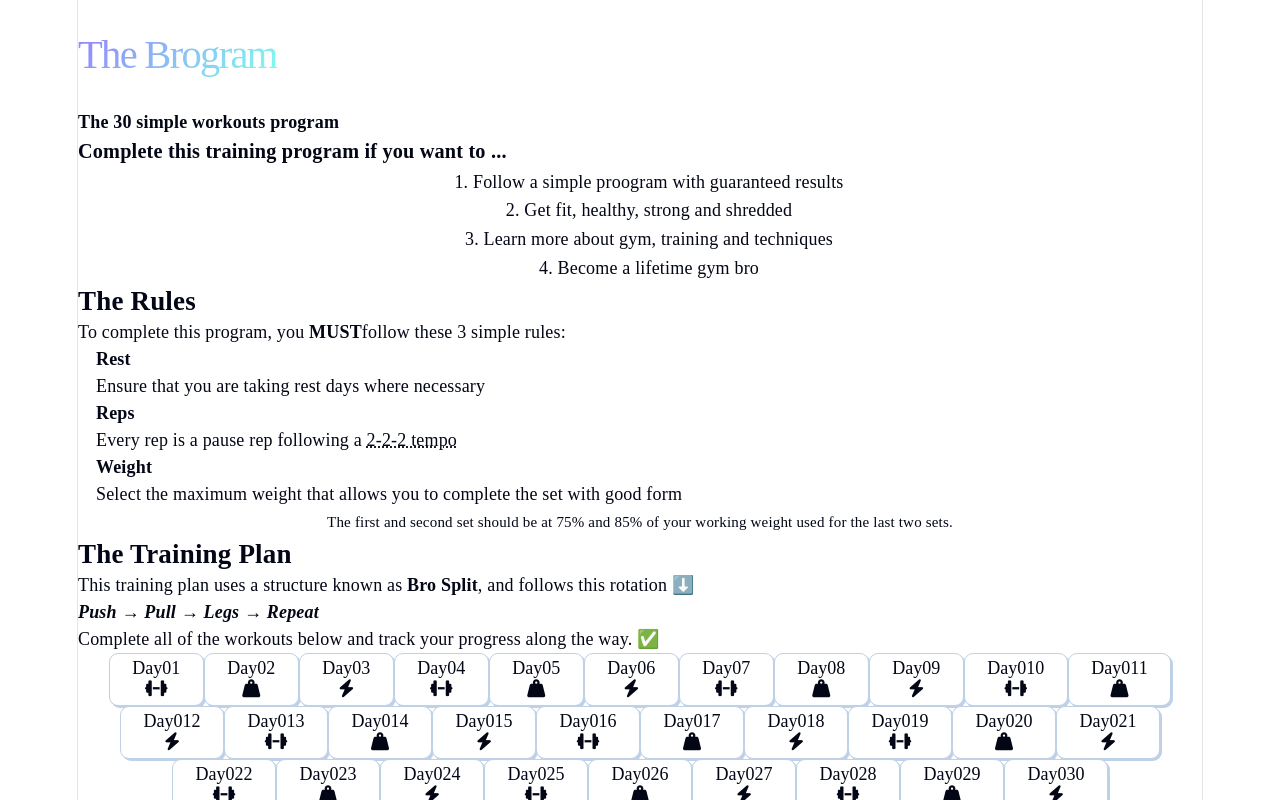
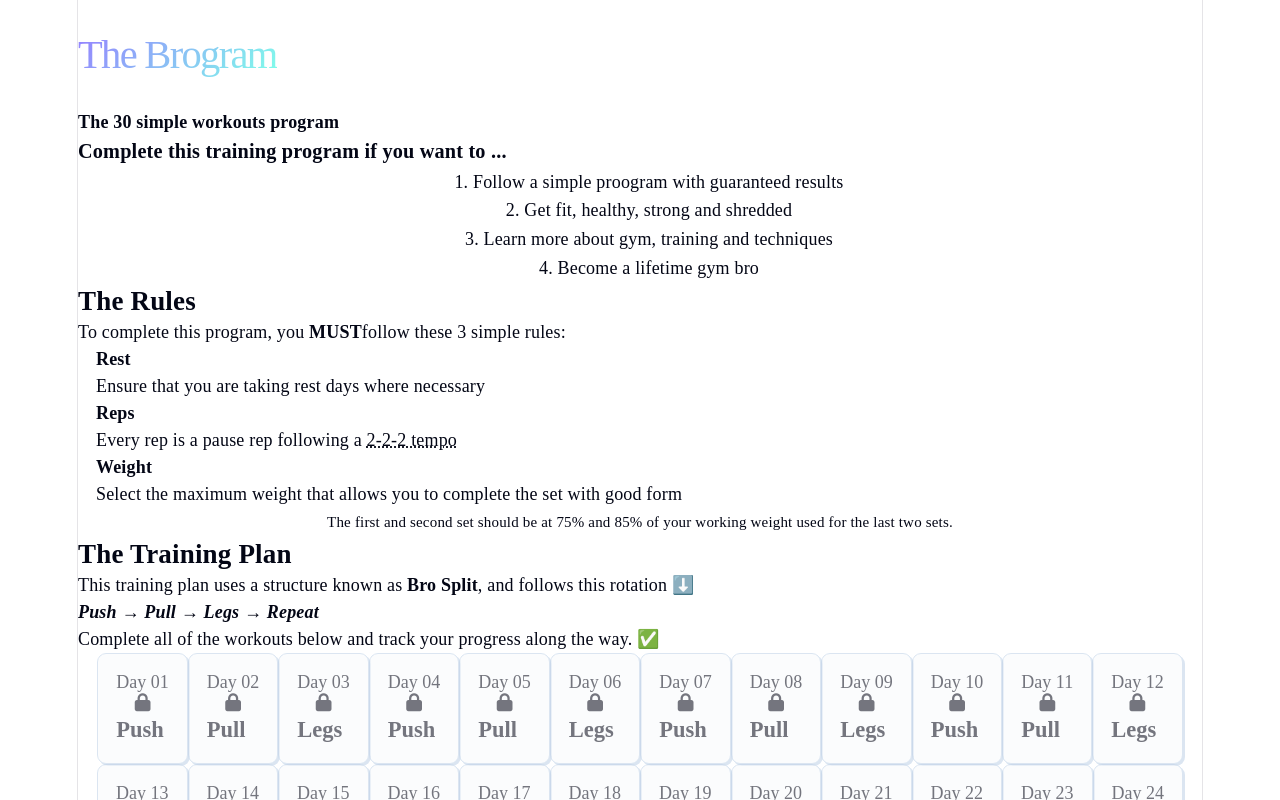
Before and after one commit to Pratyakshya10/FitForge, a React (Vite) app: page / in a window 1280 px wide. Shown: the top 800 px of the page. Built offline with nearby package versions, Linux system fonts and the light colour scheme; a web font is replaced by a local one.

Commit message:
Redesigning the buttons on the 30 day grid

```diff
--- a/src/components/Grid.jsx
+++ b/src/components/Grid.jsx
@@ -1,32 +1,68 @@
-import {workoutProgram as training_plan} from '../utils/index.js'
+import { useState } from 'react'
+import { workoutProgram as training_plan } from '../utils/index.js'
+import WorkoutCard from './WorkoutCard.jsx'
 
 export default function Grid() {
-    const isLocked = false
+    const [selectedWorkout, setSelectedWorkout] = useState(null)
+
+    const isLocked = true
+
     return (
         <div className="training-grid-plan">
             {Object.keys(training_plan).map((workout, workoutIndex) => {
+                const type =
+                    workoutIndex % 3 === 0
+                        ? 'Push'
+                        : workoutIndex % 3 === 1
+                        ? 'Pull'
+                        : 'Legs'
+
+                const trainingPlan = training_plan[workout]
+
+                if (workoutIndex === selectedWorkout) {
+                    return (
+                        <WorkoutCard
+                            key={workoutIndex}
+                            trainingPlan={trainingPlan}
+                        />
+                    )
+                }
+
                 return (
-                    <button key ={workoutIndex}>
-                        <div className = 'plan-card-header'>
-                            <p>Day{(workoutIndex /88 <= 1) ? '0' + (workoutIndex + 1)
-                            : workoutIndex + 1}</p>
+                    <button
+                        className={`card plan-card ${isLocked ? 'inactive' : ''}`}
+                        key={workoutIndex}
+                        disabled={isLocked}
+                        onClick={() => {
+                            if (!isLocked) {
+                                setSelectedWorkout(workoutIndex)
+                            }
+                        }}
+                    >
+                        <div className="plan-card-header">
+                            <p>
+                                Day {(workoutIndex + 1 < 10)
+                                    ? '0' + (workoutIndex + 1)
+                                    : workoutIndex + 1}
+                            </p>
                         </div>
+
                         {isLocked ? (
-                            <i className='fa-solid fa-lock'></i>
+                            <i className="fa-solid fa-lock"></i>
+                        ) : workoutIndex % 3 === 0 ? (
+                            <i className="fa-solid fa-dumbbell"></i>
+                        ) : workoutIndex % 3 === 1 ? (
+                            <i className="fa-solid fa-weight-hanging"></i>
                         ) : (
-                            workoutIndex % 3 === 0 ? (
-                                <i className ='fa-solid fa-dumbbell'></i>
-                            ) : (
-                                workoutIndex % 3 === 1 ? (
-                                    <i className = 'fa-solid fa-weight-hanging'></i>
-                                ) : (
-                                    <i className = 'fa-solid fa-bolt'></i>
-                                )
-                            )
+                            <i className="fa-solid fa-bolt"></i>
                         )}
+
+                        <div className="plan-card-header">
+                            <h4><b>{type}</b></h4>
+                        </div>
                     </button>
                 )
             })}
         </div>
-    );
+    )
 }
```
